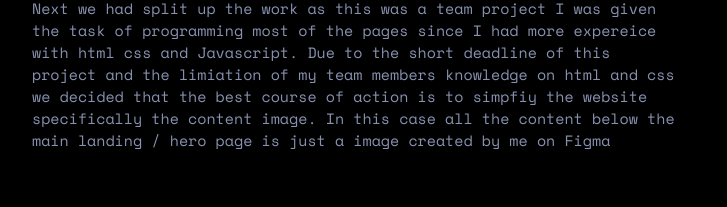
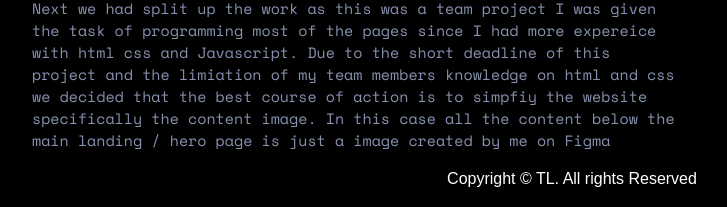
Before and after one commit to ThomasL08/IAT-339-P3, a plain HTML site: page project1.html in a window 1280 px wide. Shown: the part 1237-1444 px from the top of the page, without its empty margins (68-795 px from the left). Before the commit the page ends 1388 px from the top, so only its background shows below. Drawn offline with nearby package versions, Linux system fonts and the light colour scheme.

Commit message:
Minior Changes

```diff
--- a/project1.html
+++ b/project1.html
@@ -46,7 +46,11 @@
 				the main landing / hero page is just a image created by me on Figma</p>
 
 		</div>
+
     </div>
+    <footer>
+        <div> Copyright &copy; TL. All rights Reserved </div>
+    </footer>
 </body>
 
 </html>
```
Also changed, not shown: project2.html (+3 -0 lines).
